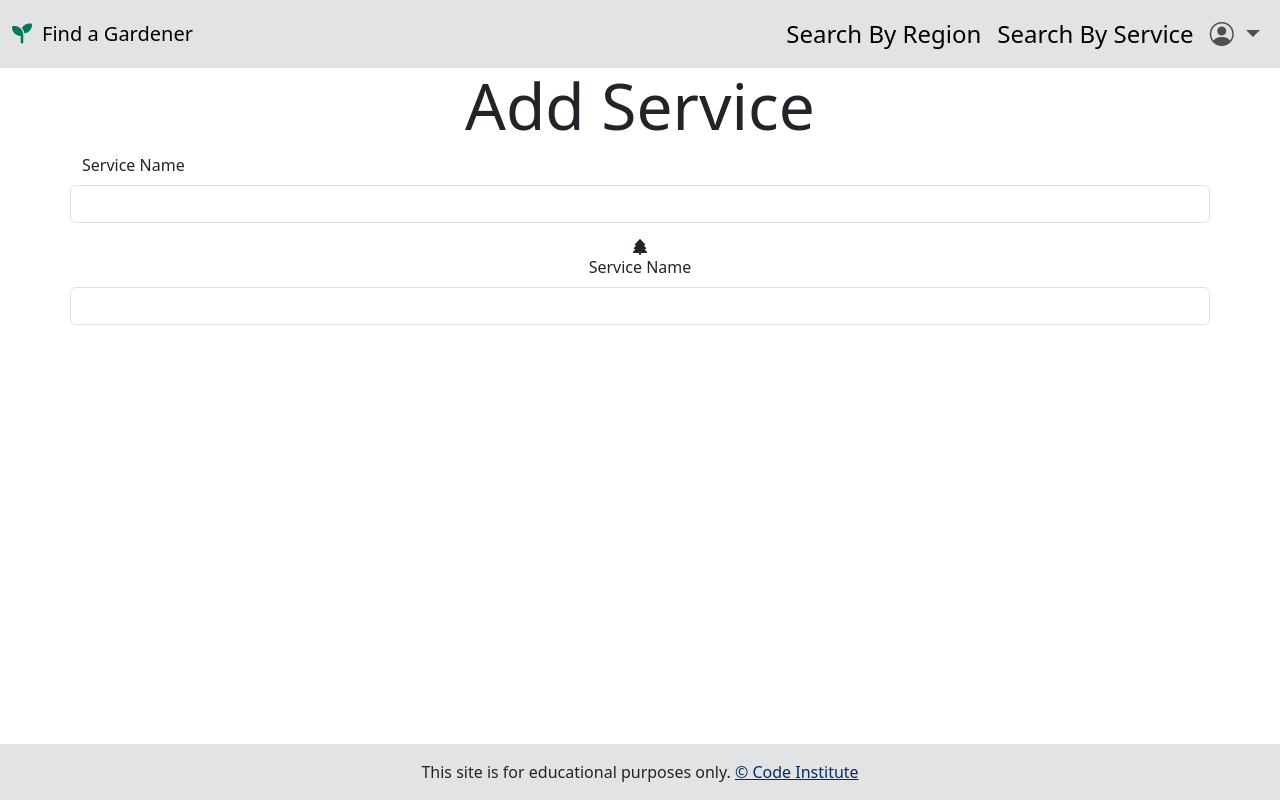
After one commit to paddyw11/find-a-gardener, a Flask app: page /add_service in a window 1280 px wide. The commit adds this page. Run offline with Flask 3, Linux system fonts and the light colour scheme; some libraries are stand-ins or nearby versions.

Commit message:
added pages and form

```diff
--- a/findagardener/routes.py
+++ b/findagardener/routes.py
@@ -5,4 +5,14 @@ from findagardener.models import GardnerServiceAssociation, Service, Gardener, R
 
 @app.route("/")
 def home():
-    return render_template("base.html")
+    return render_template("gardeners.html")
+
+
+@app.route("/services")
+def services():
+    return render_template("services.html")
+
+
+@app.route("/add_service", methods=["GET", "POST"])
+def add_service():
+    return render_template("add_service.html")
--- a/findagardener/static/css/style.css
+++ b/findagardener/static/css/style.css
@@ -10,4 +10,13 @@ main {
 
 .fa-seedling {
     color: #007a56;
+    padding-right: 10px;
 }
+
+.dropdown-menu{
+    max-width: fit-content;
+}
+
+.navbar {
+    font-size:x-large
+}
--- /dev/null
+++ b/findagardener/templates/add_service.html
@@ -0,0 +1,23 @@
+{% extends "base.html" %}
+{% block content %}
+
+<h3 class="display-3 primary text-center">Add Service</h3>
+
+
+<div class="row card-panel primary">
+    <form class="col sm-12" method="POST" action ="{{ url_for('add_service') }}">
+        <!--service_name-->
+        <div class=" row mb-3">
+            <label for="service_name" class="form-label">Service Name</label>
+            <input type="text" class="form-control validate" id="service_name" name="service_name" minlength="3" maxlength="35" aria-describedby="serviceName" required>
+        </div>
+         <!--submit_button-->
+         <div class=" row mb-3 text-center">
+            <i class="fas fa-solid fa-tree"></i>
+            <label for="service_name" class="form-label">Service Name</label>
+            <input type="text" class="form-control validate" id="service_name" name="service_name" minlength="3" maxlength="35" aria-describedby="serviceName" required>
+        </div>
+    </form>
+</div>
+
+{% endblock %}
--- a/findagardener/templates/base.html
+++ b/findagardener/templates/base.html
@@ -27,11 +27,10 @@
                 <a class="nav-link active" aria-current="page" href="{{ url_for('home') }}">Search By Region</a>
               </li>
               <li class="nav-item">
-                <a class="nav-link active" aria-current="page" href="{{ url_for('home') }}">Search By Service</a>
+                <a class="nav-link active" aria-current="page" href="{{ url_for('services') }}">Search By Service</a>
               </li>
               <li class="nav-item dropdown">
                 <a class="nav-link dropdown-toggle" href="#" role="button" data-bs-toggle="dropdown" aria-expanded="false">
-                  <!-- Or replace text with an icon -->
                   <i class="bi bi-person-circle"></i>
                 </a>
                   <ul class="dropdown-menu dropdown-menu-end">
@@ -52,10 +51,12 @@
   </main>
   <footer class= "footer mt-auto py-3 bg-secondary-subtle">
     <div class="container-fluid text-center">
-      <span>Place your footer content here.</span>
+      This site is for educational purposes only.
+      <a class="text-primary-emphasis" href="https://codeinstitute.net" target="_blank">&copy; Code Institute</a>
   </div>
   </footer>
-  <script src="https://cdn.jsdelivr.net/npm/bootstrap@5.3.3/dist/js/bootstrap.bundle.min.js" integrity="sha384-YvpcrYf0tY3lHB60NNkmXc5s9fDVZLESaAA55NDzOxhy9GkcIdslK1eN7N6jIeHz" crossorigin="anonymous"></script>
+  <script src="https://cdn.jsdelivr.net/npm/bootstrap@5.3.3/dist/js/bootstrap.bundle.min.js"
+  integrity="sha384-YvpcrYf0tY3lHB60NNkmXc5s9fDVZLESaAA55NDzOxhy9GkcIdslK1eN7N6jIeHz" crossorigin="anonymous"></script>
   <script src="{{ url_for('static', filename='js/script.js') }}"></script>
 </body>
 </html>
--- /dev/null
+++ b/findagardener/templates/gardeners.html
@@ -0,0 +1,6 @@
+{% extends "base.html" %}
+{% block content %}
+
+<h3 class="display-3 primary text-center">Gardeners</h3>
+
+{% endblock %}
```
Also changed, not shown: findagardener/templates/services.html (added, +13 -0 lines).
